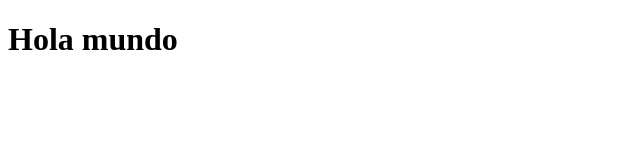
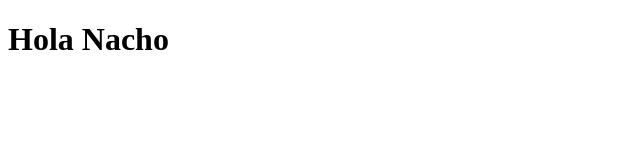
Before and after one commit to nsamt/hola-mundo, a plain HTML site: page index.html in a window 1280 px wide. Shown: the full height of the page, 0-640 px from the left. Drawn offline with Linux system fonts and the light colour scheme.

Commit message:
Segundo commit

```diff
--- a/index.html
+++ b/index.html
@@ -6,6 +6,6 @@
     <title>Document</title>
 </head>
 <body>
-    <h1>Hola mundo</h1>
+    <h1>Hola Nacho</h1>
 </body>
 </html>
```
